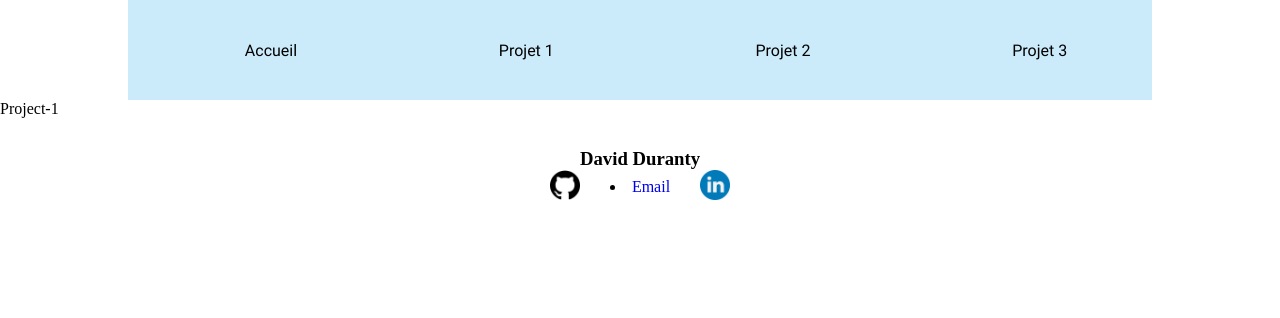
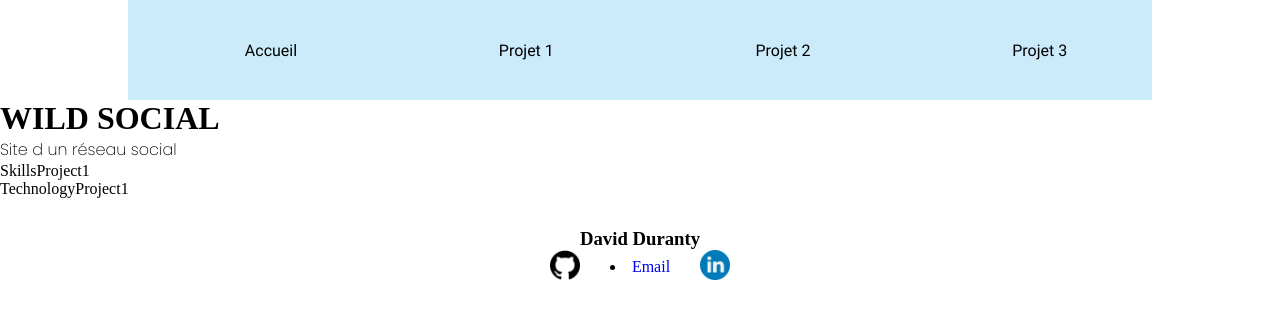
Before and after one commit to davidduranty/portfolio_Duranty_David, a React (Vite) app in the folder frontend/: page /project1 in a window 1280 px wide. Shown: the top 318 px of the page. Built offline with nearby package versions, Linux system fonts and the light colour scheme.

Commit message:
add components react and scss project 1

```diff
--- /dev/null
+++ b/frontend/src/components/Projects-header/HeaderProject1.jsx
@@ -0,0 +1,10 @@
+function HeaderProject1() {
+  return (
+    <div className="project-info-container">
+      <h1>WILD SOCIAL</h1>
+      <p>Site d un réseau social</p>
+    </div>
+  );
+}
+
+export default HeaderProject1;
--- /dev/null
+++ b/frontend/src/components/Projects-skills/SkillsProject1.jsx
@@ -0,0 +1,5 @@
+function SkillsProject1() {
+  return <div>SkillsProject1</div>;
+}
+
+export default SkillsProject1;
--- /dev/null
+++ b/frontend/src/components/Technology/TechnologyProject1.jsx
@@ -0,0 +1,5 @@
+function TechnologyProject1() {
+  return <div>TechnologyProject1</div>;
+}
+
+export default TechnologyProject1;
--- a/frontend/src/pages/Project1.jsx
+++ b/frontend/src/pages/Project1.jsx
@@ -1,5 +1,15 @@
+import HeaderProject1 from "../components/Projects-header/HeaderProject1";
+import SkillsProject1 from "../components/Projects-skills/SkillsProject1";
+import TechnologyProject1 from "../components/Technology/TechnologyProject1";
+
 function Project1() {
-  return <div>Project-1</div>;
+  return (
+    <>
+      <HeaderProject1 />
+      <SkillsProject1 />
+      <TechnologyProject1 />
+    </>
+  );
 }
 
 export default Project1;
--- a/frontend/src/styles/index.scss
+++ b/frontend/src/styles/index.scss
@@ -5,3 +5,6 @@
 @import "../components/skills/skills";
 @import "../components/projects-files/projects";
 @import "../components/footer/footer";
+@import "../components/Projects-header/headerProject1";
+@import "../components/Projects-skills/skillsProject1";
+@import "../components/Technology/technology";
```
Also changed, not shown: frontend/src/components/Projects-header/_headerProject1.scss (added), frontend/src/components/Projects-skills/_skillsProject1.scss (added), frontend/src/components/Technology/_technology.scss (added).
